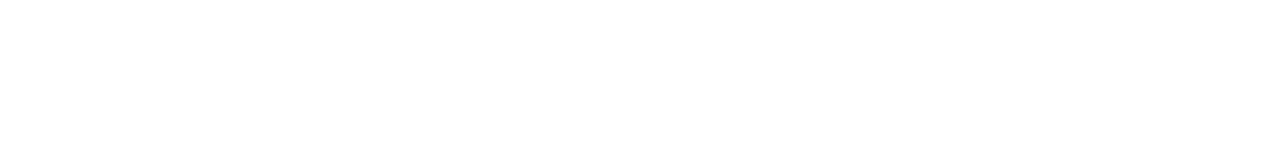
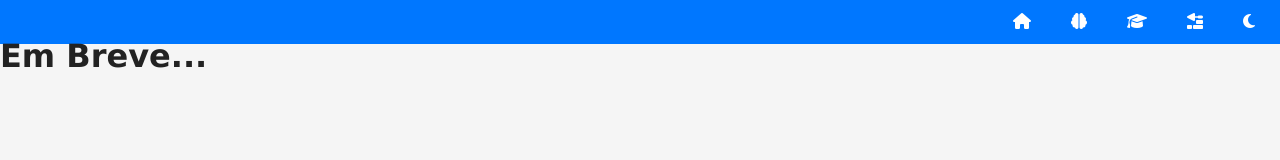
Before and after one commit to robertmateus/projeto-portifolio, a plain HTML site: page index.html in a window 1280 px wide. Drawn offline with Linux system fonts and the light colour scheme.

Commit message:
Atualização do porjeto

```diff
--- a/estilos/style.css
+++ b/estilos/style.css
@@ -0,0 +1,51 @@
+@charset "UTF-8";
+
+* {
+    margin: 0px;
+    padding: 0px;
+    box-sizing: border-box;
+}
+
+:root {
+    --fundo-principal: #f5f5f5;
+    --texto: #222222;
+    --texto-inverso: #ffffff;
+    --destaque: #0077ff;
+    --destque-inverso: #66bbff;
+    --fundo-card: #ffffff;
+}
+
+body {
+    font-family: Verdana, Geneva, Tahoma, sans-serif;
+    line-height: 1.5em;
+    background-color: var(--fundo-principal);
+    color: var(--texto);
+}
+
+header {
+    background-color: var(--destaque);
+    padding: 10px;
+    display: flex;
+    justify-content: flex-end;
+    align-content: center;
+}
+
+nav#menu ul {
+    list-style: none;
+    display: flex;
+    gap: 10px;
+}
+
+nav#menu a {
+    text-decoration: none;
+    color: var(--texto-inverso);
+    font-weight: 600;
+    padding: 12px 15px;
+    border-radius: 5px;
+}
+
+nav#menu a:hover {
+    background-color: var(--destque-inverso);
+    color: var(--destaque);
+    transition: background-color 0.5s;
+}
--- a/index.html
+++ b/index.html
@@ -1,12 +1,34 @@
 <!DOCTYPE html>
-<html lang="en">
+<html lang="pt-br">
 <head>
     <meta charset="UTF-8">
     <meta name="viewport" content="width=device-width, initial-scale=1.0">
     <title>Document</title>
     <link rel="stylesheet" href="estilos/style.css">
+    <link rel="shortcut icon" href="faivcon.svg" type="image/svg">
+    <script src="https://kit.fontawesome.com/b99fc4f1a6.js" crossorigin="anonymous"></script>
+
 </head>
 <body>
+    <header>
+        <nav id="menu">
+            <ul>
+                <ul>
+                    <li><a href="#"><i class="fa-solid fa-house"></i></a></li>
+                    <li><a href="#"><i class="fa-solid fa-brain"></i></a></li>
+                    <li><a href="#"><i class="fa-solid fa-graduation-cap"></i></a></li>
+                    <li><a href="#"><i class="fa-solid fa-trowel-bricks"></i></a></li>
+                    <li><a href="#"><i class="fa-solid fa-moon"></i></a></li>
+                </ul>
+            </ul>
+        </nav>
+    </header>
+    <main>
+        <h1>Em Breve...</h1>
+    </main>
+    <footer>
 
+    </footer>
+    <script src="script/script.js"></script>
 </body>
 </html>
```
Also changed, not shown: favicon.svg.
